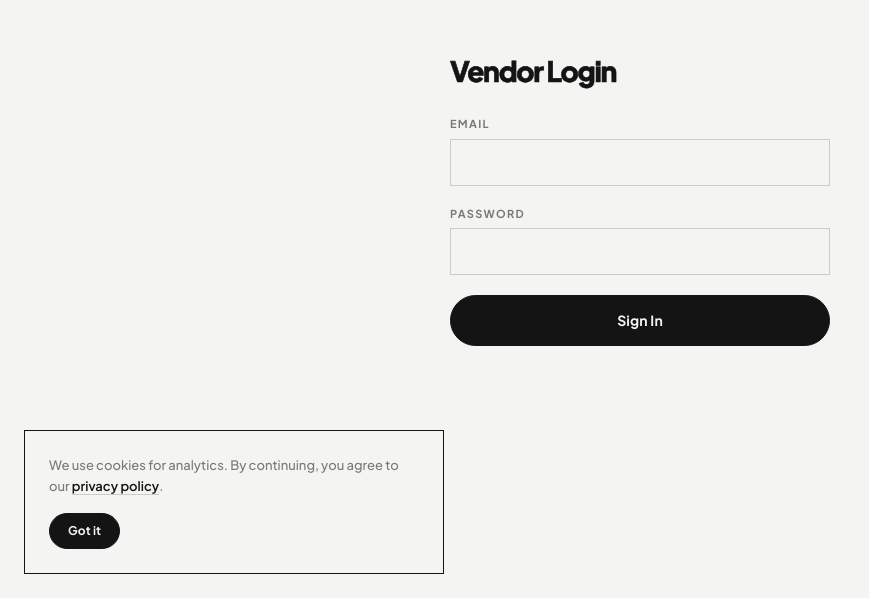
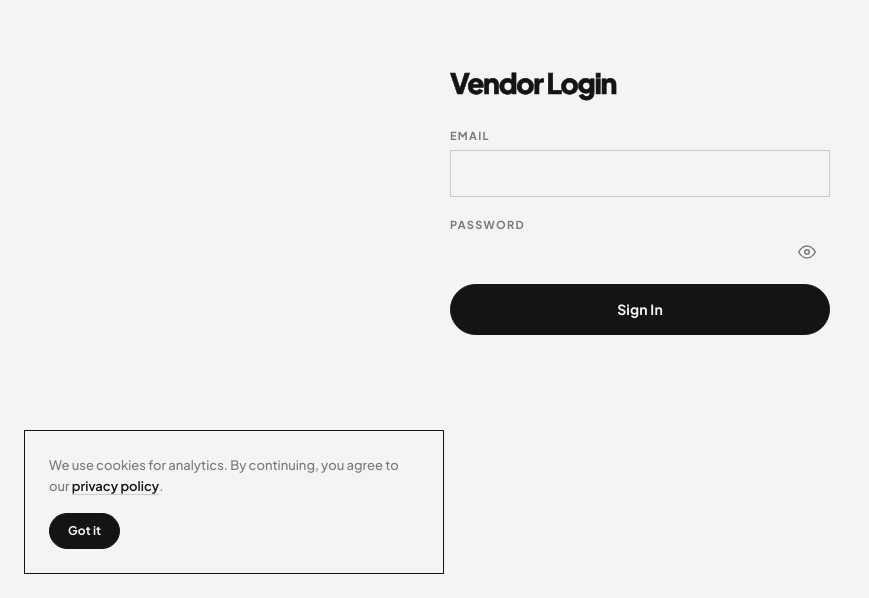
Before and after one commit to podprompts/aidigitalproducts-site, a Next.js app: page /vendor/login in a window 1280 px wide. Shown: the part 202-800 px from the top of the page, without its empty margins (0-869 px from the left). Built offline with nearby package versions, Linux system fonts and the light colour scheme; no server answers.

Commit message:
Add show/hide eye-icon toggle to password fields

```diff
--- a/src/app/admin/AdminShell.tsx
+++ b/src/app/admin/AdminShell.tsx
@@ -4,6 +4,7 @@ import { useState, useEffect } from "react";
 import Link from "next/link";
 import { usePathname } from "next/navigation";
 import { AdminContext } from "./AdminContext";
+import PasswordInput from "@/components/PasswordInput";
 
 const NAV = [
   { label: "Dashboard",           href: "/admin" },
@@ -100,11 +101,10 @@ export default function AdminShell({ title, children }: Props) {
             </div>
             <div className="field">
               <label htmlFor="admin-pw">Password</label>
-              <input
+              <PasswordInput
                 id="admin-pw"
-                type="password"
                 value={pw}
-                onChange={(e) => setPw(e.target.value)}
+                onChange={setPw}
                 placeholder="Admin password"
                 required
               />
--- a/src/app/vendor/login/page.tsx
+++ b/src/app/vendor/login/page.tsx
@@ -3,6 +3,7 @@
 import { useState } from "react";
 import { useRouter } from "next/navigation";
 import { supabase } from "@/lib/supabase/client";
+import PasswordInput from "@/components/PasswordInput";
 
 export default function VendorLoginPage() {
   const router = useRouter();
@@ -103,19 +104,11 @@ export default function VendorLoginPage() {
           >
             Password
           </label>
-          <input
-            type="password"
+          <PasswordInput
+            id="vendor-password"
+            value={password}
+            onChange={setPassword}
             required
-            value={password}
-            onChange={(e) => setPassword(e.target.value)}
-            style={{
-              width: "100%",
-              padding: "12px 14px",
-              border: "1px solid var(--ink-soft)",
-              fontSize: "14px",
-              background: "transparent",
-              color: "var(--ink)",
-            }}
           />
         </div>
 
--- /dev/null
+++ b/src/components/PasswordInput.tsx
@@ -0,0 +1,69 @@
+"use client";
+
+import { useState } from "react";
+
+interface PasswordInputProps {
+  id: string;
+  value: string;
+  onChange: (value: string) => void;
+  placeholder?: string;
+  required?: boolean;
+  autoFocus?: boolean;
+}
+
+export default function PasswordInput({
+  id,
+  value,
+  onChange,
+  placeholder,
+  required,
+  autoFocus,
+}: PasswordInputProps) {
+  const [visible, setVisible] = useState(false);
+
+  return (
+    <div style={{ position: "relative" }}>
+      <input
+        id={id}
+        type={visible ? "text" : "password"}
+        value={value}
+        onChange={(e) => onChange(e.target.value)}
+        placeholder={placeholder}
+        required={required}
+        autoFocus={autoFocus}
+        style={{ width: "100%", paddingRight: "42px", boxSizing: "border-box" }}
+      />
+      <button
+        type="button"
+        onClick={() => setVisible((v) => !v)}
+        aria-label={visible ? "Hide password" : "Show password"}
+        tabIndex={-1}
+        style={{
+          position: "absolute",
+          right: "10px",
+          top: "50%",
+          transform: "translateY(-50%)",
+          background: "none",
+          border: "none",
+          cursor: "pointer",
+          padding: "4px",
+          display: "flex",
+          alignItems: "center",
+          color: "var(--ink-faded)",
+        }}
+      >
+        {visible ? (
+          <svg width="18" height="18" viewBox="0 0 24 24" fill="none" stroke="currentColor" strokeWidth="2" strokeLinecap="round" strokeLinejoin="round">
+            <path d="M17.94 17.94A10.94 10.94 0 0 1 12 20c-7 0-11-8-11-8a18.5 18.5 0 0 1 5.06-5.94M9.9 4.24A9.12 9.12 0 0 1 12 4c7 0 11 8 11 8a18.5 18.5 0 0 1-2.16 3.19m-6.72-1.07a3 3 0 1 1-4.24-4.24" />
+            <line x1="1" y1="1" x2="23" y2="23" />
+          </svg>
+        ) : (
+          <svg width="18" height="18" viewBox="0 0 24 24" fill="none" stroke="currentColor" strokeWidth="2" strokeLinecap="round" strokeLinejoin="round">
+            <path d="M1 12s4-8 11-8 11 8 11 8-4 8-11 8-11-8-11-8z" />
+            <circle cx="12" cy="12" r="3" />
+          </svg>
+        )}
+      </button>
+    </div>
+  );
+}
```
